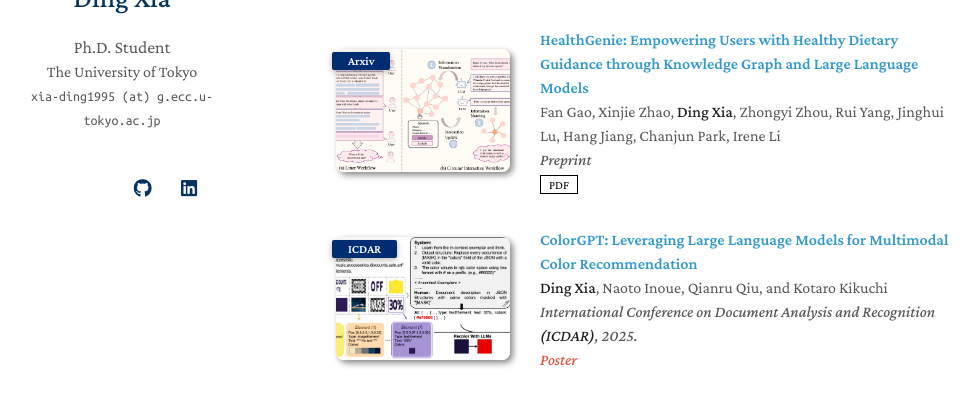
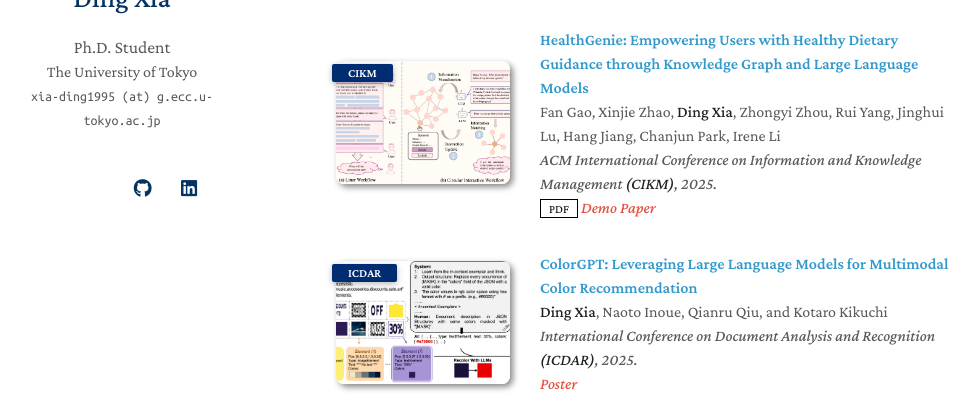
Before and after one commit to ApisXia/apisxia.github.io, a Jekyll site: the page built from index.md, in a window 1280 px wide and 900 px high, scrolled down 529 px, cut to the strip 206-615 px from the top of the window. Shown: the whole strip, without its empty margins (154-1133 px from the left). Built offline with Jekyll 4.4.1, drawn with Linux system fonts in a browser that asks for light colours; a style sheet for code colours, icons or effects is not loaded; our own code applies the rules of GitHub Pages for plain Markdown files.

Commit message:
change healthgenie status

```diff
--- a/_data/publications.yml
+++ b/_data/publications.yml
@@ -11,13 +11,13 @@ main:
 
   - title: "HealthGenie: Empowering Users with Healthy Dietary Guidance through Knowledge Graph and Large Language Models"
     authors: Fan Gao, Xinjie Zhao, <strong>Ding Xia</strong>, Zhongyi Zhou, Rui Yang, Jinghui Lu, Hang Jiang, Chanjun Park, Irene Li
-    conference_short: Arxiv
-    conference: Preprint
+    conference_short: CIKM
+    conference: ACM International Conference on Information and Knowledge Management <strong>(CIKM)</strong>, 2025.
     pdf: https://arxiv.org/pdf/2504.14594
     # code:
     # page:
     image: ./assets/img/teasers/healthgene_teaser.png
-    # notes: Oral Presentation
+    notes: Demo Paper
 
   - title: "ColorGPT: Leveraging Large Language Models for Multimodal Color Recommendation"
     authors: <strong>Ding Xia</strong>, Naoto Inoue, Qianru Qiu, and Kotaro Kikuchi
```
